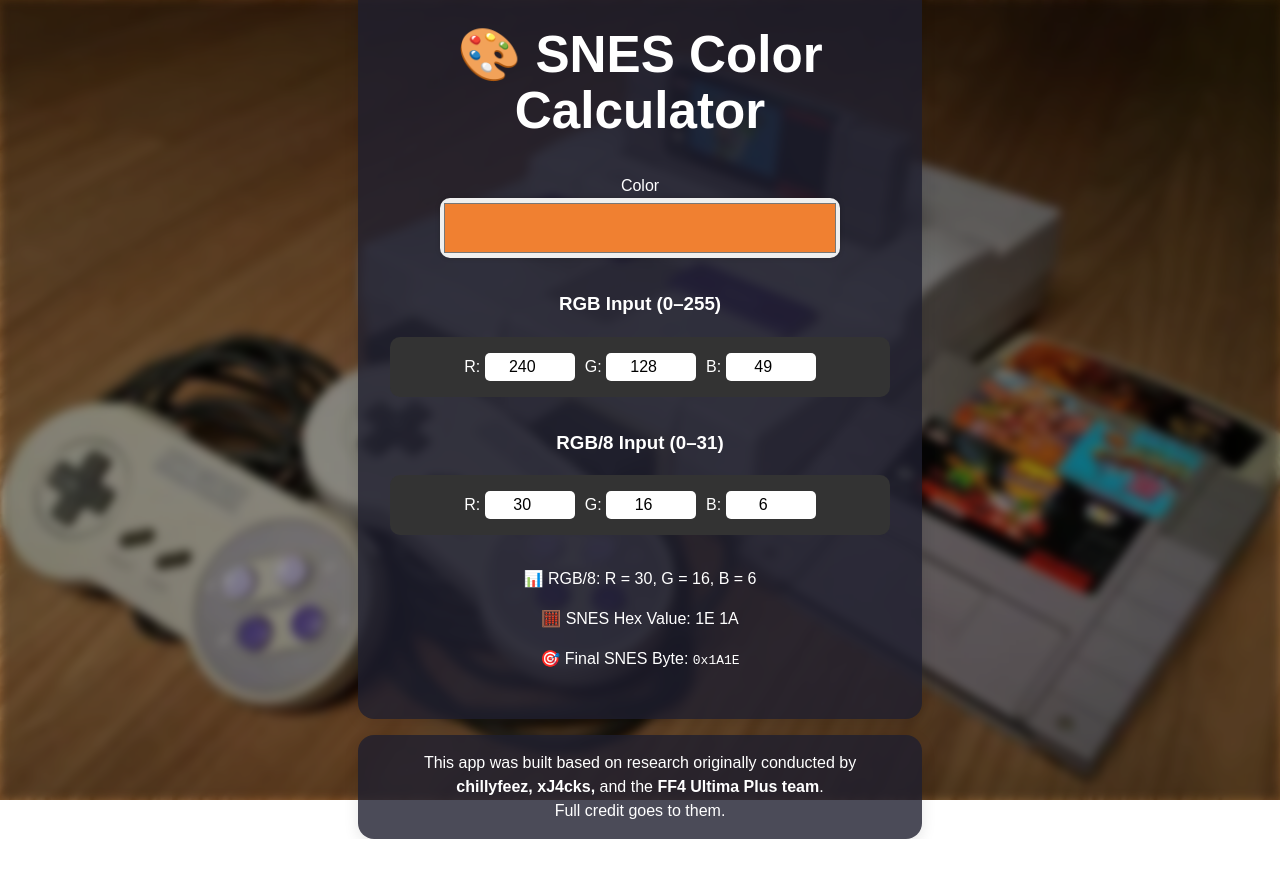
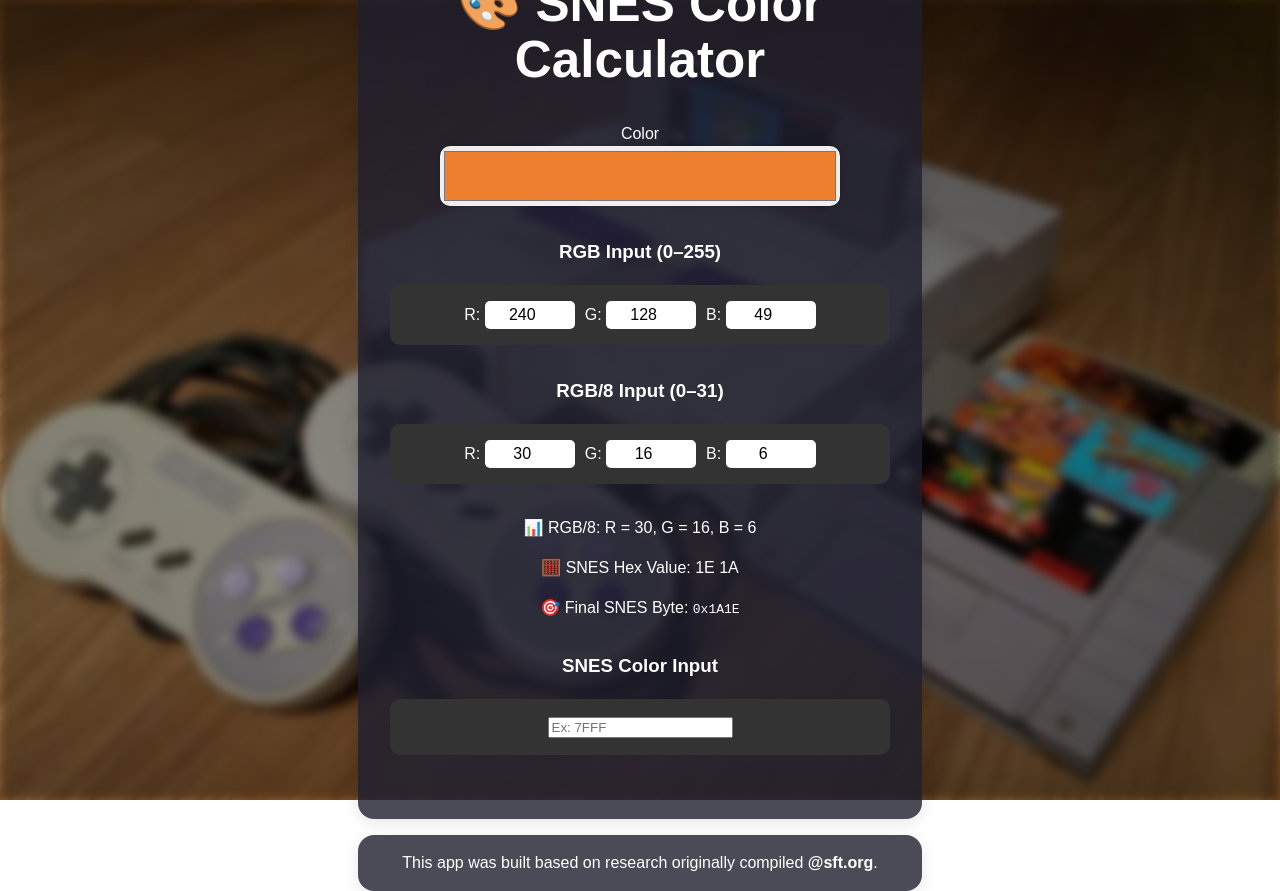
Before and after one commit to andykallian/snes-color-calculator, a React (Vite) app: page / in a window 1280 px wide. Before the commit the page ends 839 px from the top, so only its background shows below. Built offline with nearby package versions, Linux system fonts and the light colour scheme.

Commit message:
Add SNES input support and reverse conversion to RGB

```diff
--- a/src/components/CreditsContainer.jsx
+++ b/src/components/CreditsContainer.jsx
@@ -4,7 +4,7 @@
 function CreditsContainer() {
   return (
     <div className='credits'>
-      <p>This app was built based on research originally conducted by <strong>chillyfeez, xJ4cks,</strong> and the <strong>FF4 Ultima Plus team</strong>.<br />Full credit goes to them.</p>
+      <p>This app was built based on research originally compiled <strong>@sft.org</strong>.</p>
     </div>
   )
 }
--- a/src/components/Hero.jsx
+++ b/src/components/Hero.jsx
@@ -4,10 +4,10 @@
 import ColorPickerBox from '../components/ColorPickerBox';
 
 function Hero() {
-
   const [rgb, setRgb] = useState({ r: 240, g: 128, b: 49 });
   const [rgb8, setRgb8] = useState({ r: 30, g: 16, b: 6 });
   const [hexValue, setHexValue] = useState('0');
+  const [snesHex, setSnesHex] = useState('');
 
   useEffect(() => {
     const r8 = Math.floor(rgb.r / 8);
@@ -34,6 +34,33 @@
     const g = parseInt(hex.slice(3, 5), 16);
     const b = parseInt(hex.slice(5, 7), 16);
     setRgb({ r, g, b });
+  };
+
+  const handleSnesInputChange = (e) => {
+    const value = e.target.value.toUpperCase();
+    setSnesHex(value);
+
+    if (!/^[0-9A-F]{1,4}$/.test(value)) {
+      return; // Se não for hex válido, ignora
+    }
+
+    const snesValue = parseInt(value, 16);
+
+    const r5 = snesValue & 0x1F;
+    const g5 = (snesValue >> 5) & 0x1F;
+    const b5 = (snesValue >> 10) & 0x1F;
+
+    const r8 = Math.round((r5 * 255) / 31);
+    const g8 = Math.round((g5 * 255) / 31);
+    const b8 = Math.round((b5 * 255) / 31);
+
+    const newRgb = { r: r8, g: g8, b: b8 };
+    setRgb(newRgb);
+
+    const newRgb8 = { r: r5, g: g5, b: b5 };
+    setRgb8(newRgb8);
+
+    calculateHex(r5, g5, b5);
   };
 
   const calculateHex = (r8, g8, b8) => {
@@ -75,8 +102,23 @@
         <p>🧮 SNES Hex Value: {hexValue.slice(2)} {hexValue.slice(0, 2)}</p>
         <p>🎯 Final SNES Byte: <code>0x{hexValue}</code></p>
       </div>
+
+      <div className="section">
+        <h3>SNES Color Input</h3>
+        <div className="box">
+          <label>
+            <input
+              type="text"
+              value={snesHex}
+              onChange={handleSnesInputChange}
+              maxLength={4}
+              placeholder="Ex: 7FFF"
+            />
+          </label>
         </div>
-  )
+      </div>
+    </div>
+  );
 }
 
-export default Hero
+export default Hero;
```
Lines whose indentation alone changed are shown as unchanged.
